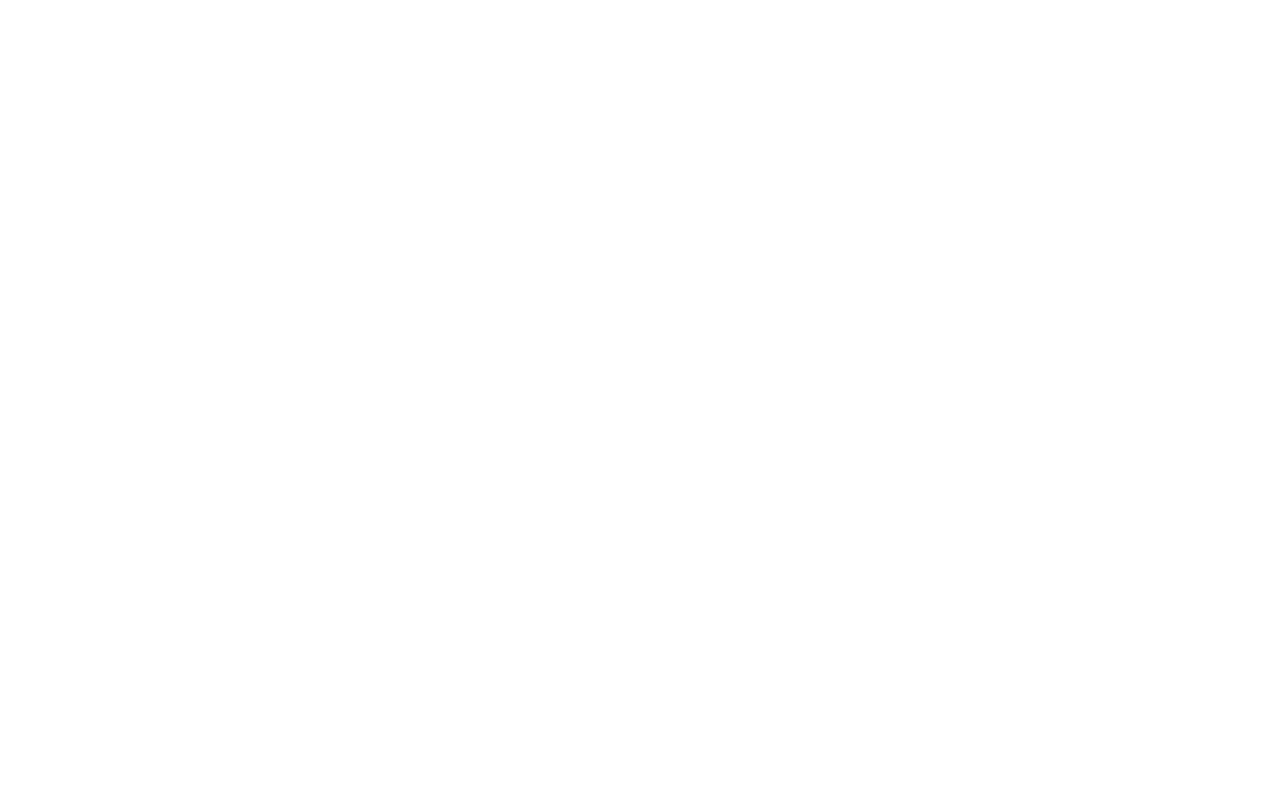
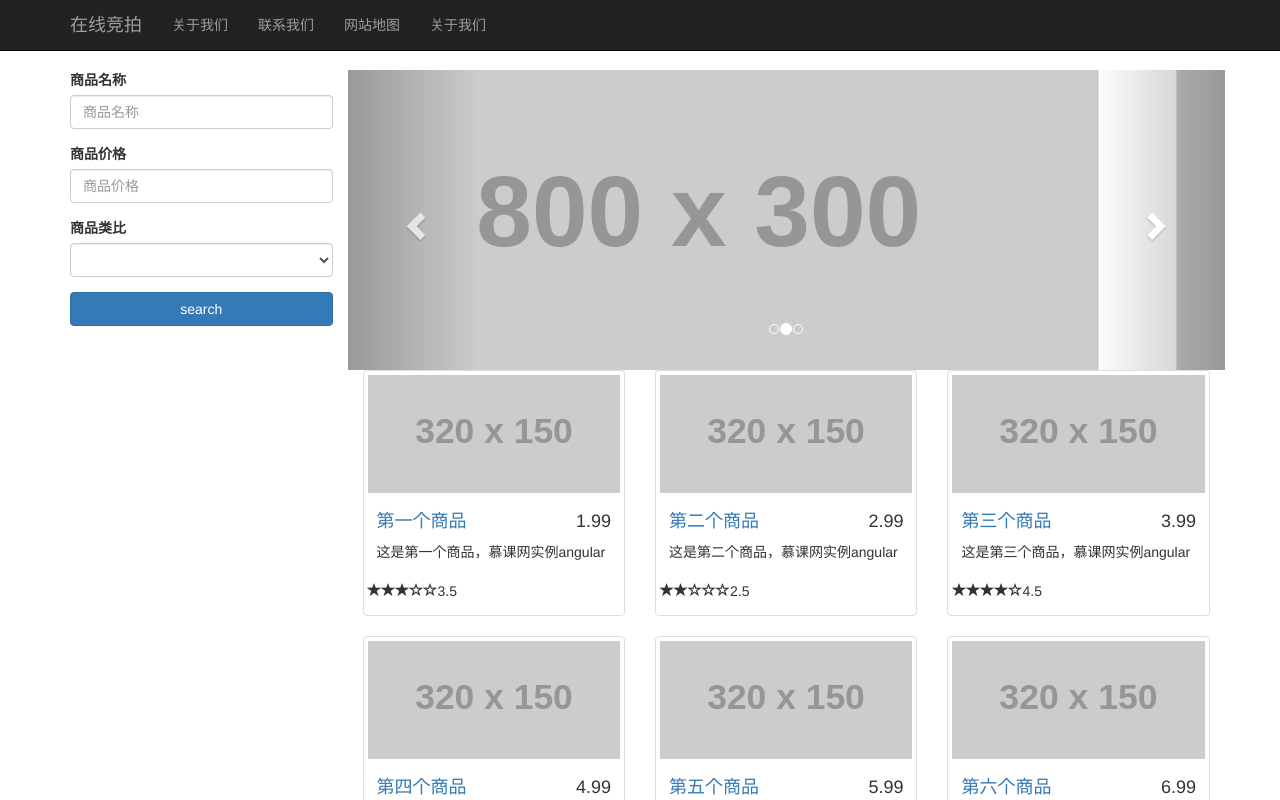
Before and after one commit to Cole-yu/angular, an Angular app in the folder auction/: page /user/home in a window 1280 px wide. Before the commit this address led to /. Shown: the top 800 px of the page. Built offline with nearby package versions, Linux system fonts and the light colour scheme.

Commit message:
修复结构调整后的路由bug

```diff
--- a/auction/src/app/app-routing.module.ts
+++ b/auction/src/app/app-routing.module.ts
@@ -2,21 +2,21 @@ import { NgModule } from '@angular/core';
 import { CommonModule } from '@angular/common';
 import {Routes,RouterModule} from '@angular/router';
 import {HomeComponent} from './home/home.component';
-import {ProductComponent} from './product/product.component';
 import {UnitComponent} from './unit/unit.component';
 import {ProductDescComponent} from './product-desc/product-desc.component';
 import {SellerInfoComponent} from './seller-info/seller-info.component';
 import {ChatComponent} from './chat/chat.component';
 import {AuthGuard} from './guard/auth.guard';
 import {UnsavedGuard} from './guard/unsaved.guard';
-import  {LoginComponent} from './login/login.component';
+import {LoginComponent} from './login/login.component';
 import {FirstpageComponent} from './firstpage/firstpage.component';
 
 const  routes: Routes = [
     { path:'',redirectTo:'login',pathMatch:'full'},
     { path: 'login' , component:LoginComponent},
-    { path:"user",component:FirstpageComponent,children:[
+    { path:'user',component:FirstpageComponent,children:[
         { path: '' , component:HomeComponent},
+        { path: 'home' , component:HomeComponent},
         { path:'unit/:id',component:UnitComponent,children:[
             {path:'',component:ProductDescComponent},
             {path:'seller/:id',component:SellerInfoComponent},
--- a/auction/src/app/navbar/navbar.component.html
+++ b/auction/src/app/navbar/navbar.component.html
@@ -6,7 +6,7 @@
         <span class="icon-bar"></span>
         <span class="icon-bar"></span>
       </button>
-      <a class="navbar-brand" [routerLink]='["/home"]'>
+      <a class="navbar-brand" [routerLink]='["/user"]'>
         在线竞拍
       </a>
     </div>
--- a/auction/src/app/product/product.component.html
+++ b/auction/src/app/product/product.component.html
@@ -1,4 +1,4 @@
-<div *ngFor="let product of products" class="col-md-4 col-sm-4 col-lg-4" [routerLink]=" [ '/unit', product.id ] ">
+<div *ngFor="let product of products" class="col-md-4 col-sm-4 col-lg-4" [routerLink]=" [ './unit', product.id ] ">
   <div class="thumbnail">
     <img [src]="imgUrl" alt="">
     <div class="caption">
```
Also changed, not shown: 1 other file (tests, documents, lock files or other folders).
